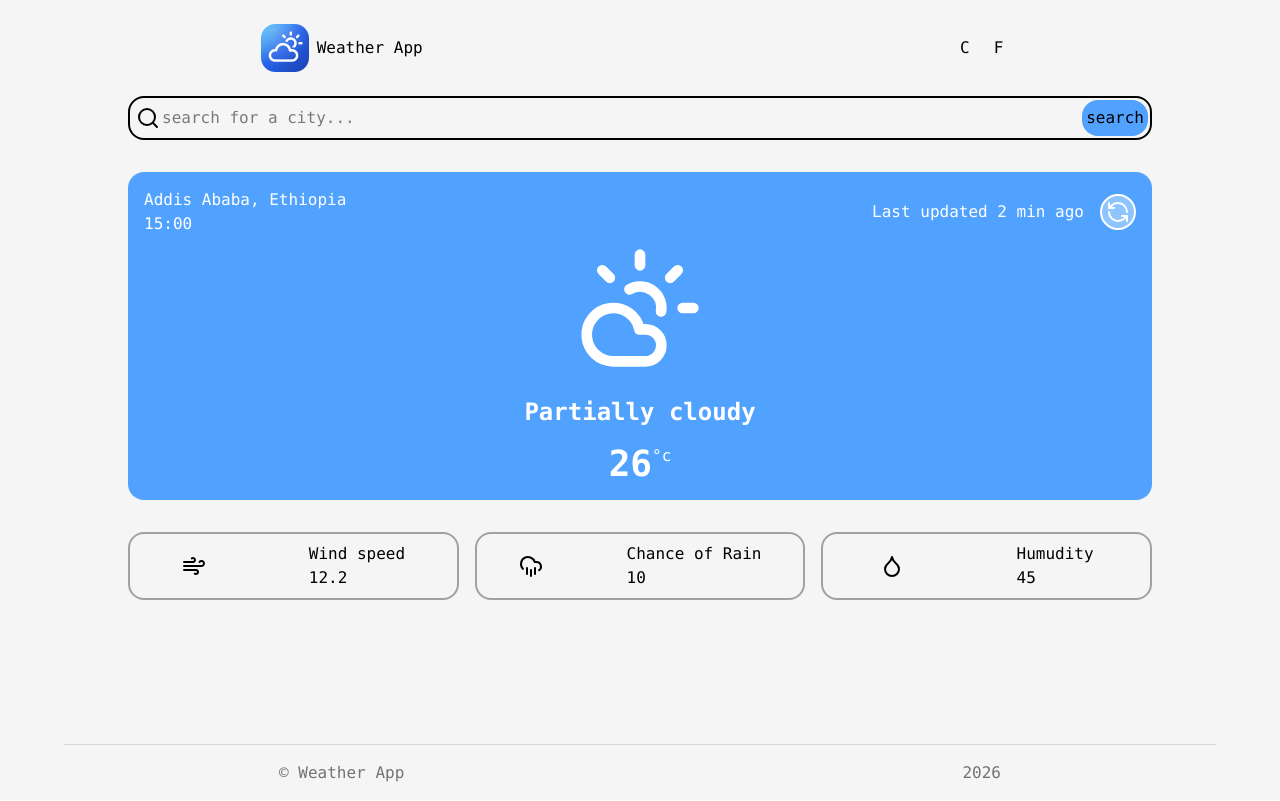
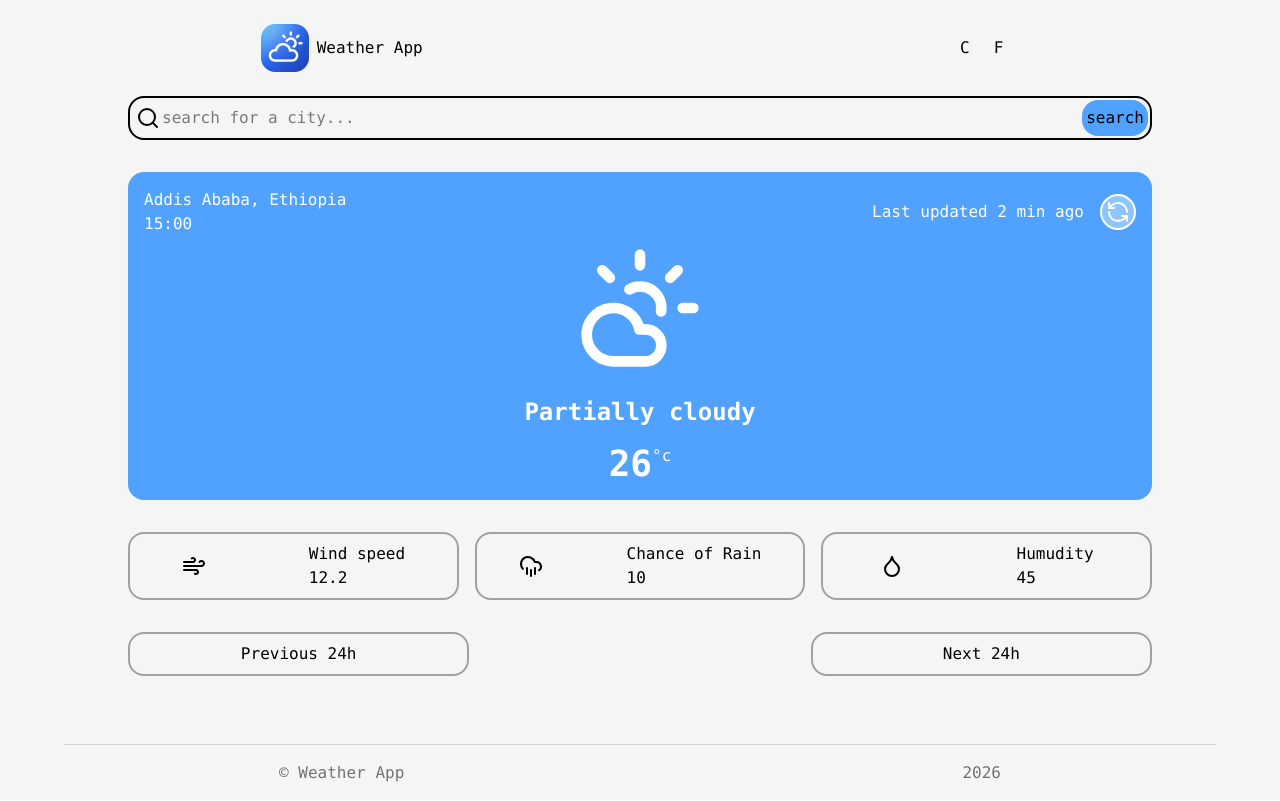
Before and after one commit to Abukiya/roadmap.sh-projects, a React (Vite) app in the folder frontend/intermediate/2-weather-app/: page / in a window 1280 px wide. Built offline with nearby package versions, Linux system fonts and the light colour scheme.

Commit message:
feat:added prev and next link to the home page

```diff
--- a/frontend/intermediate/2-weather-app/src/features/homepage/homepage.jsx
+++ b/frontend/intermediate/2-weather-app/src/features/homepage/homepage.jsx
@@ -1,12 +1,14 @@
 import { Search_input } from "../../components/search";
 import { WeatherCard } from "./weathercard";
 import { Cards } from "./cards";
+import { Prevnnextlinks } from "./prev-n-next-link";
 export function Homepage() {
   return (
     <div className="w-full lg:w-5xl flex flex-col gap-8">
       <Search_input />
       <WeatherCard />
       <Cards />
+      <Prevnnextlinks />
     </div>
   );
 }
--- /dev/null
+++ b/frontend/intermediate/2-weather-app/src/features/homepage/prev-n-next-link.jsx
@@ -0,0 +1,8 @@
+export function Prevnnextlinks() {
+  return (
+    <div className="flex justify-between">
+      <div className="flex justify-around items-center gap-4 w-1/3 border-2 p-2 rounded-2xl border-neutral-400">Previous 24h</div>
+      <div className="flex justify-around items-center gap-4 w-1/3 border-2 p-2 rounded-2xl border-neutral-400">Next 24h</div>
+    </div>
+  );
+}
```
